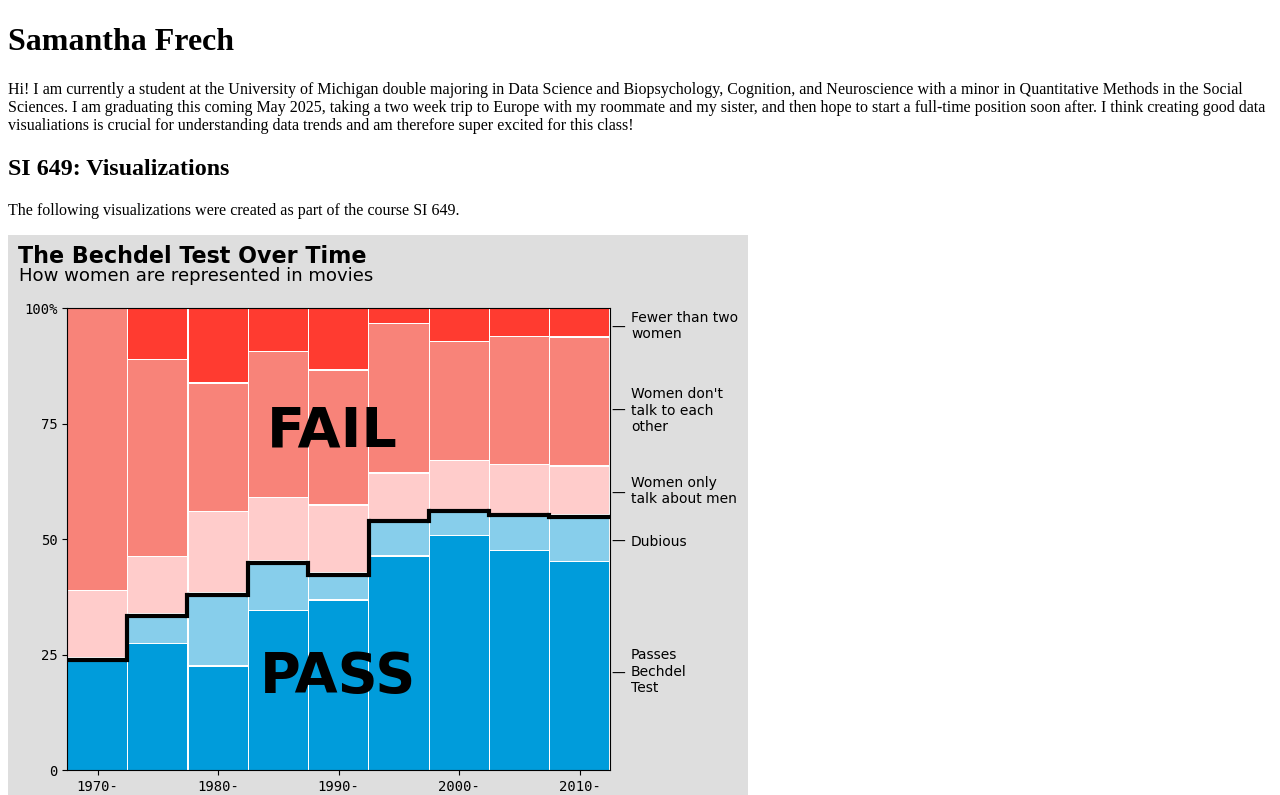
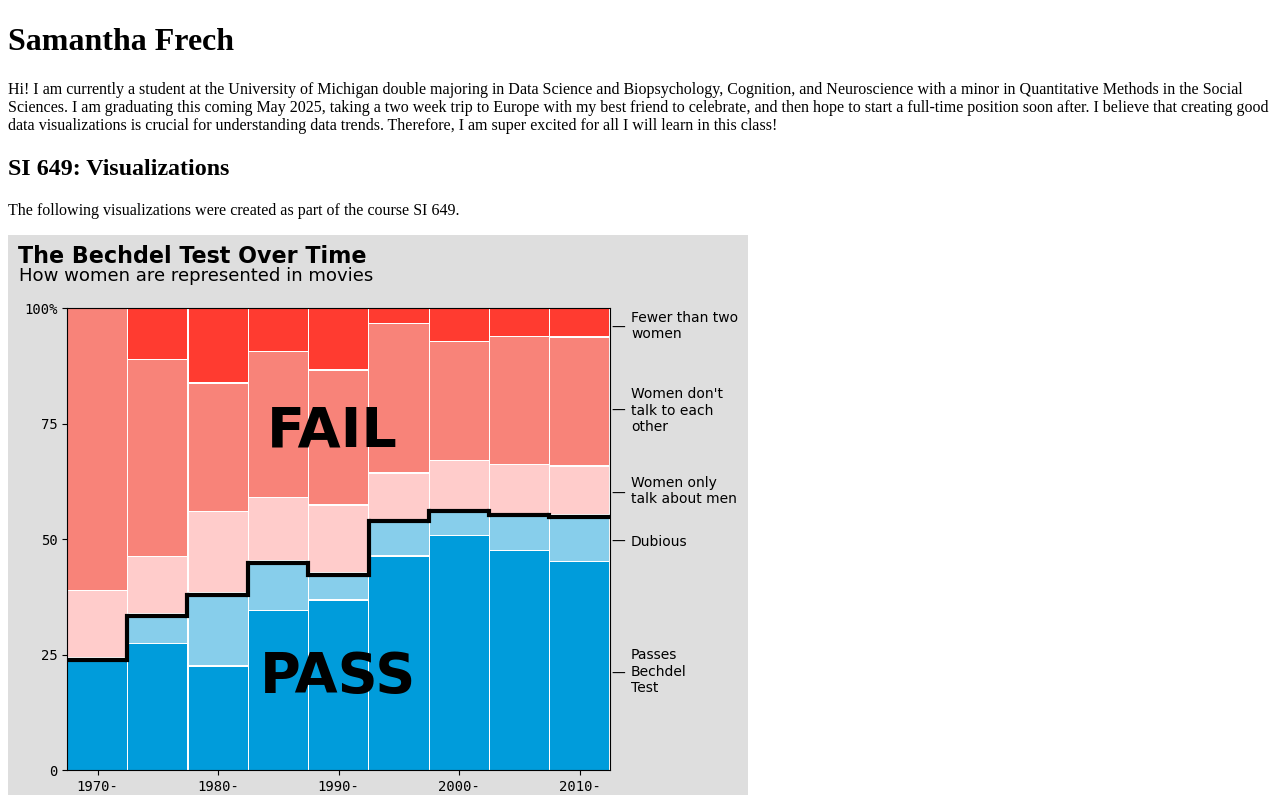
Before and after one commit to slfrech/slfrech.github.io, a plain HTML site: page index.html in a window 1280 px wide. Shown: the top 795 px of the page. Drawn offline with Linux system fonts and the light colour scheme.

Commit message:
Fix typos in html page

```diff
--- a/index.html
+++ b/index.html
@@ -4,11 +4,12 @@
 
 
 <h1>Samantha Frech</h1>
-<p>Hi! I am currently a student at the University of Michigan double majoring in Data Science and Biopsychology, Cognition, and Neuroscience with a minor in Quantitative Methods in the Social Sciences. I am graduating this coming May 2025, taking a two week trip to Europe with my roommate and my sister, and then hope to start a full-time position soon after. I think creating good data visualiations is crucial for understanding data trends and am therefore super excited for this class!</p>
+<p>Hi! I am currently a student at the University of Michigan double majoring in Data Science and Biopsychology, Cognition, and Neuroscience with a minor in Quantitative Methods in the Social Sciences. I am graduating this coming May 2025, taking a two week trip to Europe with my best friend to celebrate, and then hope to start a full-time position soon after. I believe that creating good data visualizations is crucial for understanding data trends. Therefore, I am super excited for all I will learn in this class!</p>
 
 <h2> SI 649: Visualizations </h2>
 <p>The following visualizations were created as part of the course SI 649.</p>
 <img src="task1bechdel.png" alt="How films have performed on the Bechdel test over time. Although the percentage of films passing the Bechdel test have plateaued over the past few decades, there's still a greater percentage passing today than in 1970.">
+<br>
 <img src="task2drugeffects.png" alt="Side effects reported by people taking the Singulair drug prescribed for asthma and allergies compared to those taking other drugs."
 
    </body>
```
